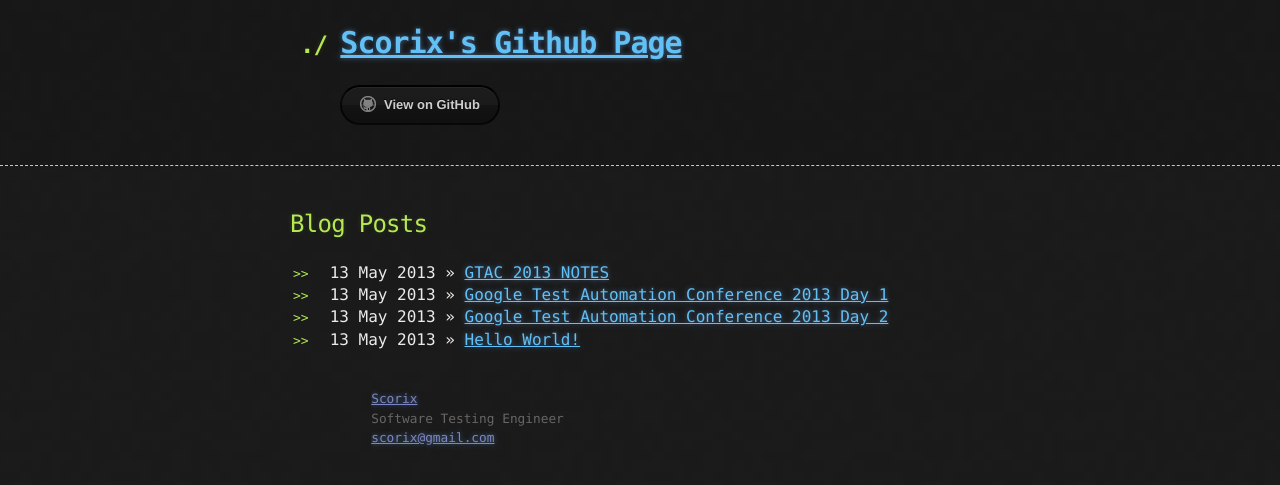
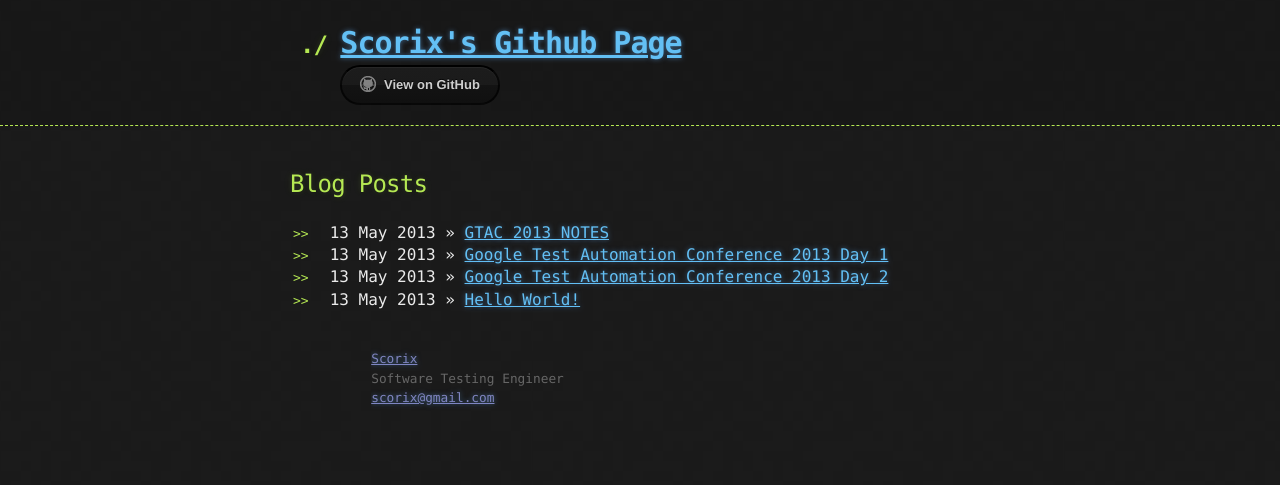
Before and after one commit to scorix/scorix.github.io, a Jekyll site: the page built from index.html, in a window 1280 px wide. Shown: the top 485 px of the page. Built offline with Jekyll 4.4.1, drawn with Linux system fonts in a browser that asks for light colours.

Commit message:
delete useless header2

```diff
--- a/_layouts/default.html
+++ b/_layouts/default.html
@@ -18,11 +18,9 @@
     <div class="container">
         <h1 class="title"><a href="/">{{ site.name }}</a></h1>
 
-        <h2></h2>
-
-        <section id="downloads">
+        <div id="downloads">
             <a href="https://github.com/scorix" class="btn btn-github"><span class="icon"></span>View on GitHub</a>
-        </section>
+        </div>
     </div>
 </header>
 
@@ -42,6 +40,7 @@
         </p>
     </div>
 </footer>
+</body>
 
 <script>
     (function (i, s, o, g, r, a, m) {
@@ -58,7 +57,6 @@
 
     ga('create', 'UA-40878617-1', 'github.io');
     ga('send', 'pageview');
+</script>
 
-</script>
-</body>
 </html>
```
